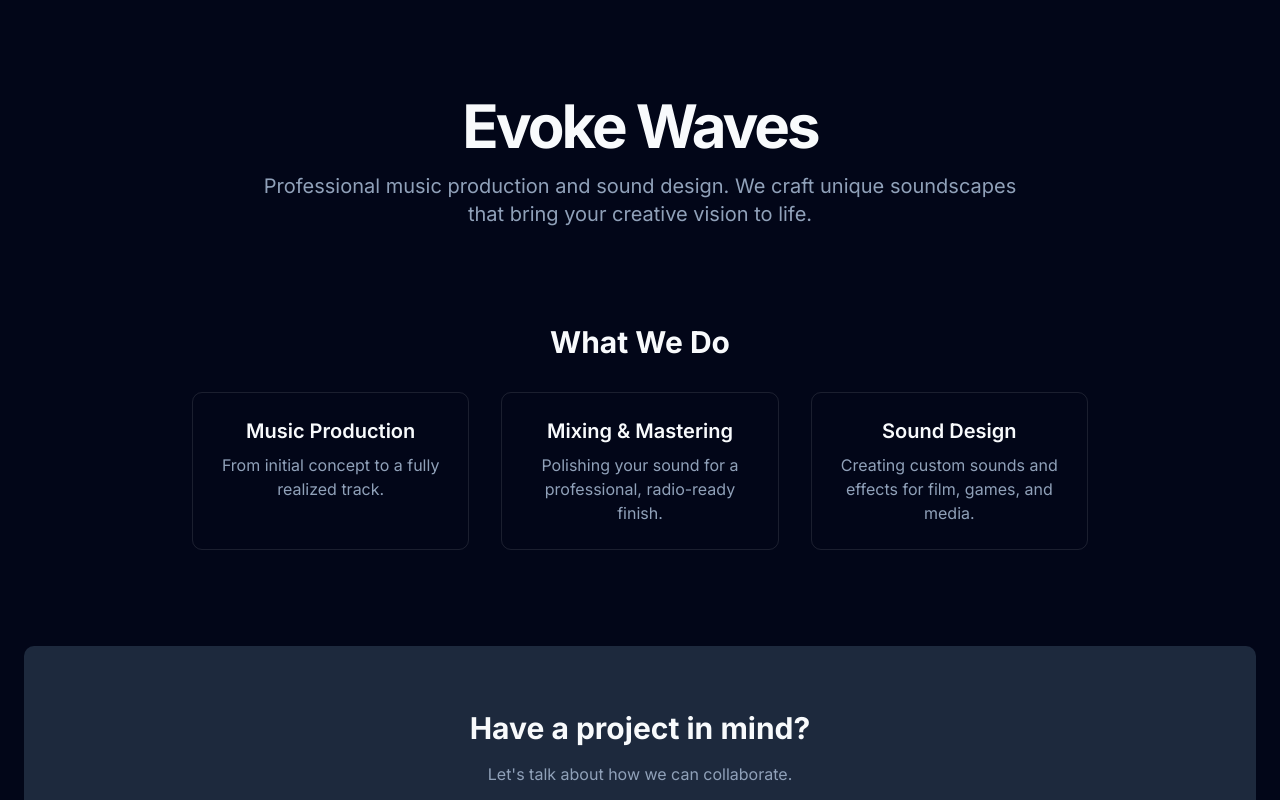
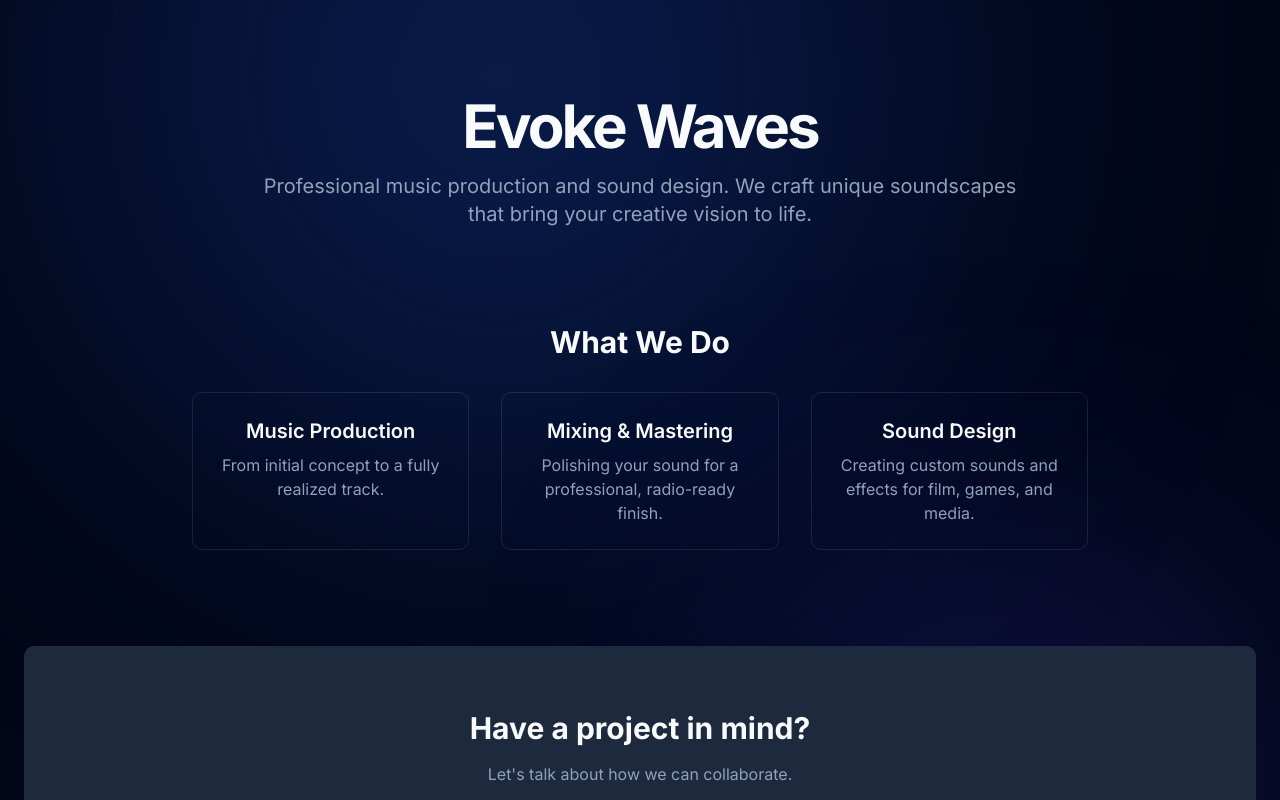
Before and after one commit to EdirithanthiriTharushaKawshalya/prime-evoke-pvt, a Next.js app: page /evoke-waves in a window 1280 px wide. Shown: the top 800 px of the page. Built offline with nearby package versions, Linux system fonts and the light colour scheme.

Commit message:
feat(ui): implement new animated background

```diff
--- a/src/app/[studioId]/layout.tsx
+++ b/src/app/[studioId]/layout.tsx
@@ -1,5 +1,6 @@
 import { StudioFooter } from "@/components/layout/StudioFooter";
 import { StudioHeader } from "@/components/layout/StudioHeader";
+import { AnimatedBackground } from "@/components/ui/AnimatedBackground";
 
 export default async function StudioLayout({
   children,
@@ -11,7 +12,9 @@ export default async function StudioLayout({
   const { studioId } = await params;
 
   return (
-    <div className="flex flex-col min-h-screen">
+    <div className="flex flex-col min-h-screen relative">
+      {" "}
+      <AnimatedBackground />
       <StudioHeader studioId={studioId} />
       <main className="flex-1">{children}</main>
       <StudioFooter studioId={studioId} />
--- a/src/app/[studioId]/page.tsx
+++ b/src/app/[studioId]/page.tsx
@@ -1,22 +1,45 @@
 import { Button } from "@/components/ui/button";
 import Link from "next/link";
+import { supabase } from "@/lib/supabaseClient";
+import { notFound } from "next/navigation";
 
-export default function EvokeGalleryHome() {
+// Helper function to get studio data
+async function getStudioData(studioId: string) {
+  const { data: studio, error } = await supabase
+    .from("studios")
+    .select("*")
+    .eq("slug", studioId)
+    .single(); // .single() gets one record or throws an error
+
+  if (error || !studio) {
+    notFound(); // If studio doesn't exist, show a 404 page
+  }
+  return studio;
+}
+
+export default async function StudioHomePage({
+  params,
+}: {
+  params: { studioId: string };
+}) {
+  // Fetch the specific data for this studio
+  const studioData = await getStudioData(params.studioId);
+
   return (
     <>
       {/* Hero Section */}
       <section className="h-[60vh] md:h-[80vh] flex items-center justify-center text-center relative bg-secondary">
-        {/* Placeholder for a stunning background image */}
         <div className="absolute inset-0 bg-black/50 z-10" />
         <div className="relative z-20 p-4">
+          {/* Use the dynamic data from Supabase */}
           <h1 className="text-4xl md:text-6xl font-bold tracking-tighter mb-4 text-white">
-            Timeless Wedding Photography
+            {studioData.hero_title}
           </h1>
           <p className="text-lg md:text-xl text-white/80 max-w-2xl mx-auto mb-8">
-            Capturing the moments that matter most, with elegance and artistry.
+            {studioData.hero_subtitle}
           </p>
           <Button size="lg" asChild>
-            <Link href="/evoke-gallery/portfolio">View Our Work</Link>
+            <Link href={`/${params.studioId}/portfolio`}>View Our Work</Link>
           </Button>
         </div>
       </section>
@@ -25,13 +48,14 @@ export default function EvokeGalleryHome() {
       <section className="container mx-auto py-16 md:py-24 text-center">
         <h2 className="text-3xl font-bold mb-8">Our Recent Work</h2>
         <div className="grid grid-cols-1 sm:grid-cols-2 lg:grid-cols-3 gap-4 mb-8">
-          {/* Placeholder images */}
           <div className="bg-secondary h-64 md:h-80 rounded-md"></div>
           <div className="bg-secondary h-64 md:h-80 rounded-md"></div>
           <div className="bg-secondary h-64 md:h-80 rounded-md"></div>
         </div>
         <Button variant="outline" asChild>
-          <Link href="/evoke-gallery/portfolio">Explore Full Portfolio</Link>
+          <Link href={`/${params.studioId}/portfolio`}>
+            Explore Full Portfolio
+          </Link>
         </Button>
       </section>
 
@@ -39,8 +63,8 @@ export default function EvokeGalleryHome() {
       <section className="bg-secondary py-16 md:py-24">
         <div className="container mx-auto text-center max-w-3xl">
           <blockquote className="text-xl md:text-2xl italic">
-            The photos were breathtaking. They perfectly captured the emotion of
-            our special day. We couldn&apos;t be happier!
+            "The photos were breathtaking. They perfectly captured the emotion
+            of our special day. We couldn&apos;t be happier!"
           </blockquote>
           <p className="mt-4 text-muted-foreground">- Sarah & Tom</p>
         </div>
--- a/src/app/evoke-waves/page.tsx
+++ b/src/app/evoke-waves/page.tsx
@@ -1,8 +1,10 @@
+import { AnimatedBackground } from "@/components/ui/AnimatedBackground";
 import { Button } from "@/components/ui/button";
 
 export default function EvokeWavesPage() {
   return (
     <div className="container mx-auto py-12 md:py-24 px-6">
+      <AnimatedBackground />
       {/* Hero Section */}
       <section className="text-center">
         <h1 className="text-4xl md:text-6xl font-bold tracking-tighter mb-4">
--- a/src/app/globals.css
+++ b/src/app/globals.css
@@ -1,5 +1,59 @@
 @import "tailwindcss";
 @import "tw-animate-css";
+
+/* --- New Immersive Aurora Background --- */
+.background-container {
+  position: fixed;
+  top: 0;
+  left: 0;
+  width: 100%;
+  height: 100vh;
+  overflow: hidden;
+  z-index: -1;
+}
+
+/* More complex keyframes for a fluid, non-repeating motion */
+@keyframes moveBlob1 {
+  0% { transform: scale(1) translate(0, 0); }
+  33% { transform: scale(1.2) translate(30vw, -10vh); }
+  66% { transform: scale(0.9) translate(-20vw, 20vh); }
+  100% { transform: scale(1) translate(0, 0); }
+}
+
+@keyframes moveBlob2 {
+  0% { transform: scale(1) translate(0, 0); }
+  33% { transform: scale(0.9) translate(-25vw, 20vh); }
+  66% { transform: scale(1.1) translate(15vw, -25vh); }
+  100% { transform: scale(1) translate(0, 0); }
+}
+
+.blob {
+  position: absolute;
+  border-radius: 50%;
+  /* Increased blur and reduced opacity for subtlety */
+  filter: blur(150px);
+  opacity: 0.25;
+}
+
+/* First blob: a larger, vibrant blue */
+.blob-1 {
+  width: 700px;
+  height: 700px;
+  top: -200px;
+  left: -200px;
+  background-color: #2563eb; /* Tailwind blue-600 */
+  animation: moveBlob1 25s infinite alternate ease-in-out;
+}
+
+/* Second blob: a different shade of blue, different size and speed */
+.blob-2 {
+  width: 500px;
+  height: 500px;
+  bottom: -150px;
+  right: -150px;
+  background-color: #4f46e5; /* Tailwind indigo-600 */
+  animation: moveBlob2 30s infinite alternate ease-in-out;
+}
 
 @custom-variant dark (&:is(.dark *));
 
--- a/src/app/page.tsx
+++ b/src/app/page.tsx
@@ -1,5 +1,6 @@
 import { Footer } from "@/components/layout/Footer";
 import { Header } from "@/components/layout/Header";
+import { AnimatedBackground } from "@/components/ui/AnimatedBackground";
 import { Button } from "@/components/ui/button";
 import {
   Card,
@@ -14,6 +15,7 @@ export default function HomePage() {
   return (
 
     <div>
+      <AnimatedBackground />
       <Header />
       {/* Hero Section */}
       <section className="text-center py-20 md:py-32">
--- /dev/null
+++ b/src/components/ui/AnimatedBackground.tsx
@@ -0,0 +1,8 @@
+export function AnimatedBackground() {
+  return (
+    <div className="background-container">
+      <div className="blob blob-1"></div>
+      <div className="blob blob-2"></div>
+    </div>
+  );
+}
```
